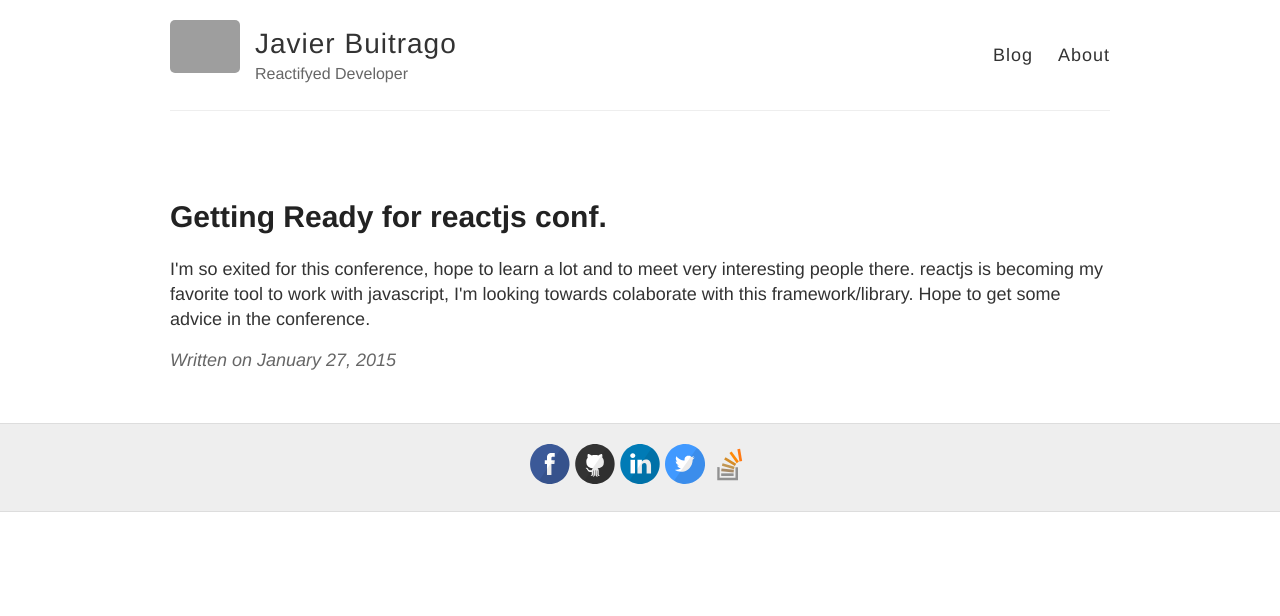
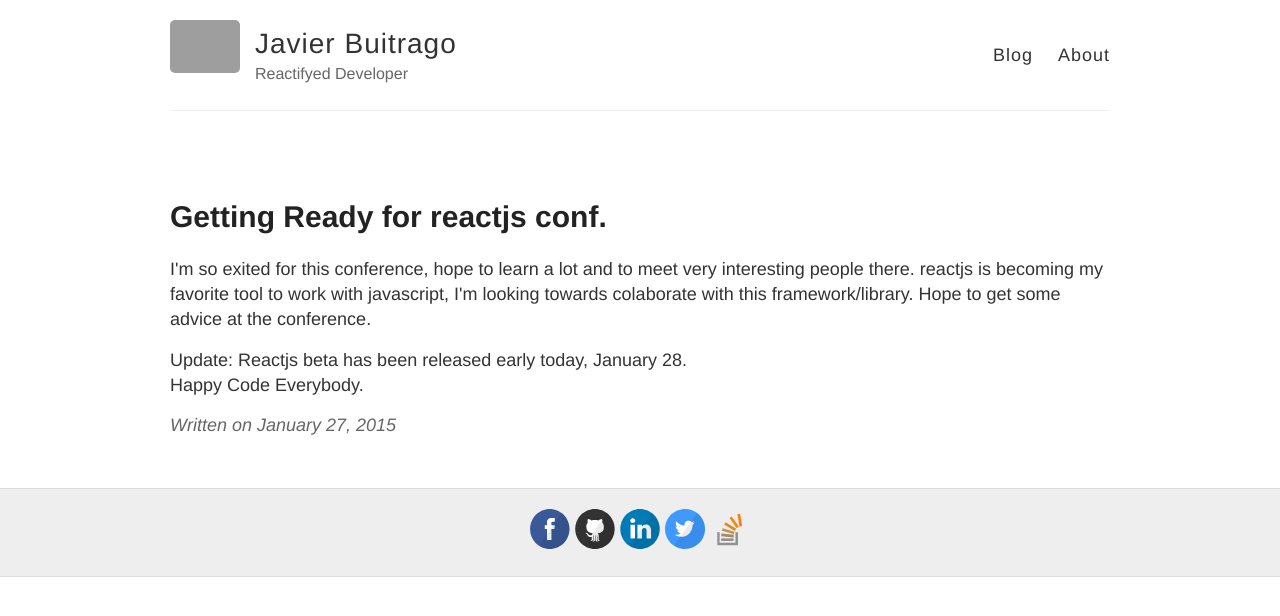
Before and after one commit to javpaw/javpaw-old.github.io, a Jekyll site: the page built from _posts/2015-1-27-getting_ready_for_reactjs_conf.html, in a window 1280 px wide. Shown: the top 616 px of the page. Built offline with Jekyll 4.4.1, drawn with Linux system fonts in a browser that asks for light colours; Markdown is read by kramdown in place of the engine named in the settings; grey boxes are pictures that could not be loaded.

Commit message:
update reactjs conf

```diff
--- a/_posts/2015-1-27-getting_ready_for_reactjs_conf.html
+++ b/_posts/2015-1-27-getting_ready_for_reactjs_conf.html
@@ -6,5 +6,11 @@ title: Getting Ready for reactjs conf.
 <p>
 	I'm so exited for this conference, hope to learn a lot and to meet very interesting people there.
 	reactjs is becoming my favorite tool to work with javascript, I'm looking towards colaborate with this framework/library.
-	Hope to get some advice in the conference.
+	Hope to get some advice at the conference.
 </p>
+
+<p>
+	Update: Reactjs beta has been released early today, January 28.
+	<br/>
+	Happy Code Everybody.
+</p>
```
